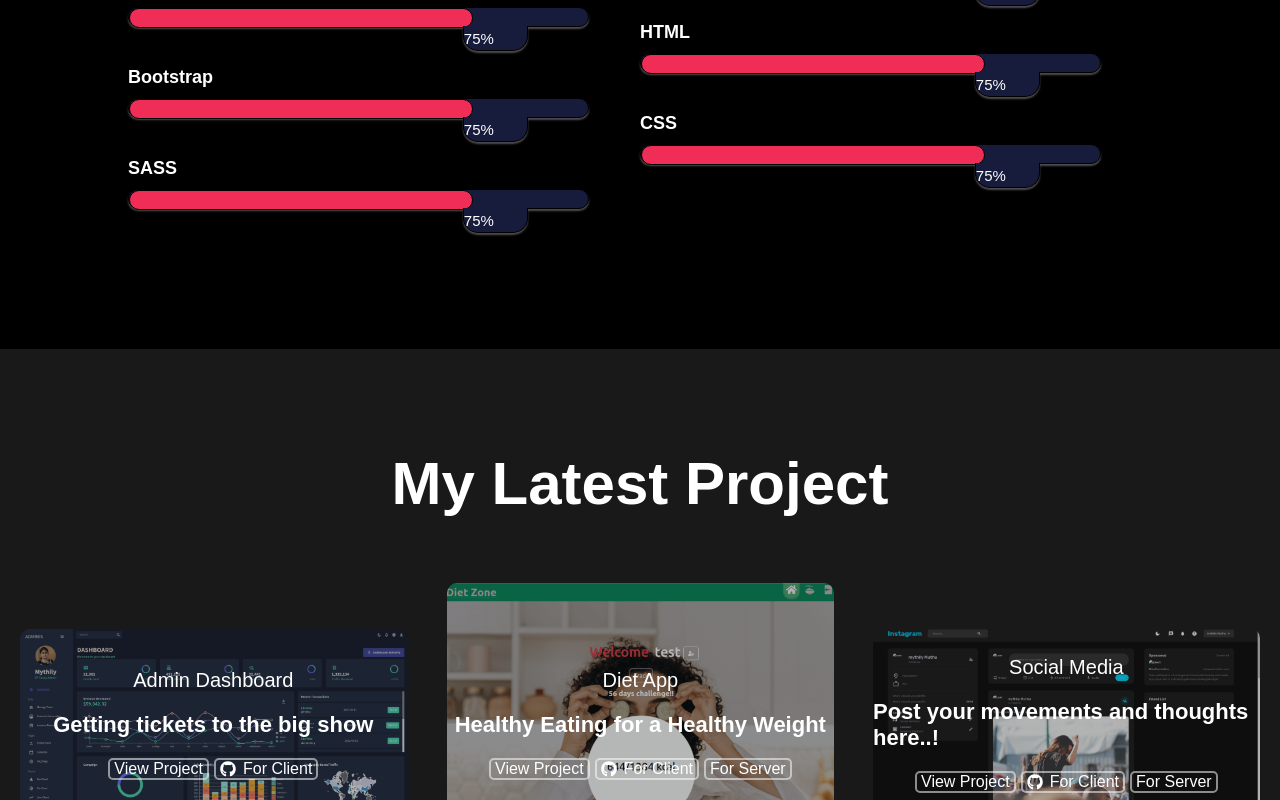
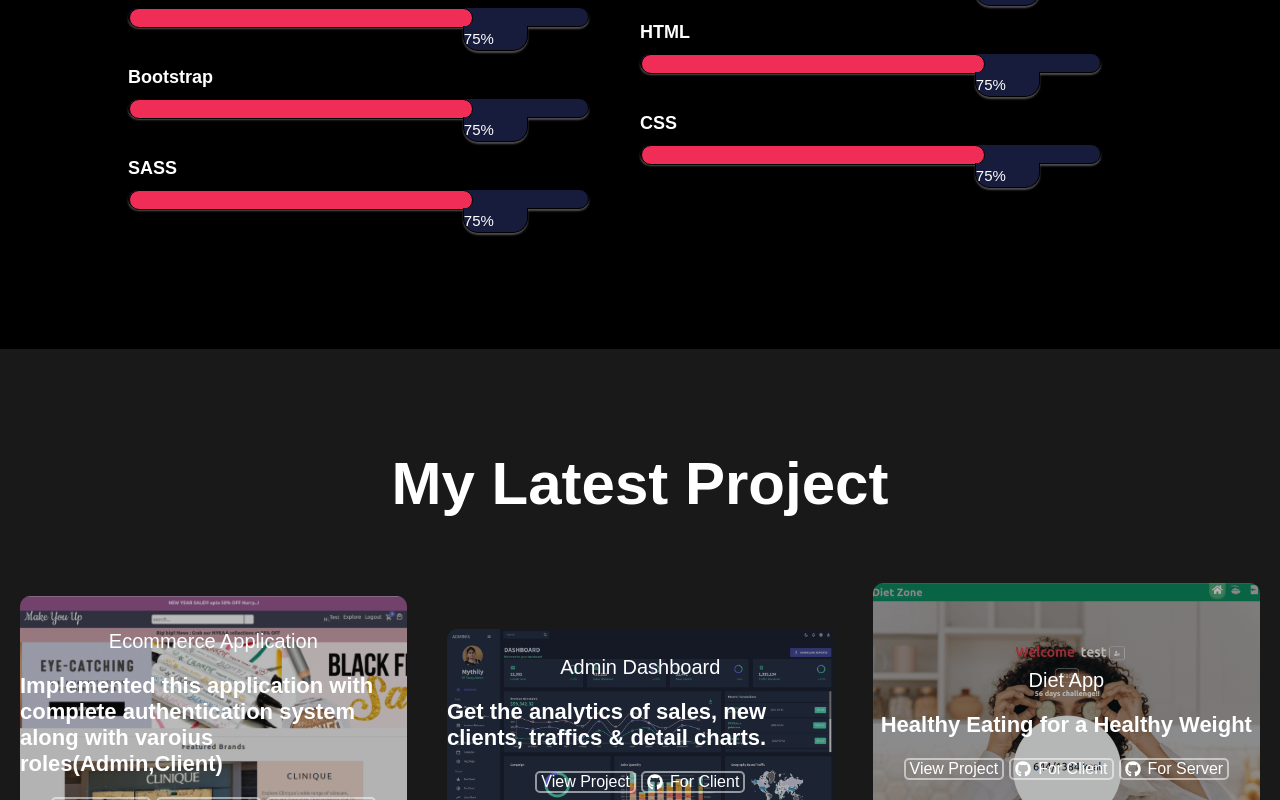
Before and after one commit to mythily-muthu/portfolio, a React (Create React App) app: page / in a window 1280 px wide. Shown: the part 2000-2800 px from the top of the page. Built offline with nearby package versions, Linux system fonts and the light colour scheme.

Commit message:
fix: Ecommerce project added

```diff
--- a/src/Home.js
+++ b/src/Home.js
@@ -32,7 +32,7 @@ function Home() {
                 <li className="nav__items mx__15">Skills</li>
               </a>
               <a href="#Portfolio">
-                <li className="nav__items mx__15">Portfolio</li>
+                <li className="nav__items mx__15">Projects</li>
               </a>
               {/* <a href="#Blog">
                 <li className="nav__items mx__15">Blog</li>
--- a/src/Project.js
+++ b/src/Project.js
@@ -8,8 +8,9 @@ import Netflix from "./assets/netflix.png";
 import Food from "./assets/food_app.png";
 import Business from "./assets/online_business.png";
 import Todo from "./assets/todo.png";
+import instagramPreview from "./assets/instagram.png";
 import DietApp from "./assets/dietapp.png";
-import instagramPreview from "./assets/instagram.png";
+import EcomApp from "./assets/ecom_app.png";
 import {
     FaGithub,
 } from "react-icons/fa";
@@ -29,6 +30,28 @@ function Project() {
                         <div className="project__box pointer relative">
                             <div className="project__box__img pointer relative">
                                 <div className="project__img__box">
+                                    <img src={EcomApp} alt="" className="project__img" />
+                                </div>
+                                <div className="mask__effect"></div>
+                            </div>
+
+                            <div className="project__meta absolute">
+                                <h5 className="project__text">Ecommerce Application</h5>
+                                <h4 className="project__text">Implemented this application with complete authentication system along with varoius roles(Admin,Client)</h4>
+                                <div className="btn_view" style={{ display: "flex", gap: "5px" }}>
+                                    <a href="https://mythu-ecommerce-app.netlify.app/" className="project__btn">View Project</a>
+                                    <a href="https://github.com/mythily-muthu/React-Ecommerce-client" className="project__btn"><FaGithub />For Client</a>
+                                    <a href="https://github.com/mythily-muthu/Ecommerce-server" className="project__btn"><FaGithub /> For Server</a>
+                                </div>
+                            </div>
+                        </div>
+                    </div>
+
+
+                    <div className="col__3" data-aos="flip-up">
+                        <div className="project__box pointer relative">
+                            <div className="project__box__img pointer relative">
+                                <div className="project__img__box">
                                     <img src={AdminDashboard} alt="" className="project__img" />
                                 </div>
                                 <div className="mask__effect"></div>
@@ -36,7 +59,7 @@ function Project() {
 
                             <div className="project__meta absolute">
                                 <h5 className="project__text">Admin Dashboard</h5>
-                                <h4 className="project__text">Getting tickets to the big show</h4>
+                                <h4 className="project__text">Get the analytics of sales, new clients, traffics & detail charts.</h4>
                                 <div className="btn_view" style={{ display: "flex", gap: "5px" }}>
                                     <a href="https://mythu-admin-dashboard.netlify.app/" className="project__btn">View Project</a>
                                     <a href="https://github.com/mythily-muthu/admin_dashboard_app" className="project__btn"><FaGithub /> For Client</a>
@@ -61,7 +84,7 @@ function Project() {
                                 <div className="btn_view" style={{ display: "flex", gap: "5px" }}>
                                     <a href="https://mythu-diet-app.netlify.app" className="project__btn">View Project</a>
                                     <a href="https://github.com/mythily-muthu/diet-app-client" className="project__btn"><FaGithub /> For Client</a>
-                                    <a href="https://github.com/mythily-muthu/diet-app-server" className="project__btn"> For Server</a>
+                                    <a href="https://github.com/mythily-muthu/diet-app-server" className="project__btn"><FaGithub /> For Server</a>
                                 </div>
                             </div>
                         </div>
@@ -82,7 +105,7 @@ function Project() {
                                 <div className="btn_view" style={{ display: "flex", gap: "5px" }}>
                                     <a href="https://mythu-instagram.netlify.app/" className="project__btn">View Project</a>
                                     <a href="https://github.com/mythily-muthu/instagram_client" className="project__btn"><FaGithub /> For Client</a>
-                                    <a href="https://github.com/mythily-muthu/instagram_server" className="project__btn"> For Server</a>
+                                    <a href="https://github.com/mythily-muthu/instagram_server" className="project__btn"><FaGithub /> For Server</a>
                                 </div>
                             </div>
                         </div>
@@ -100,7 +123,7 @@ function Project() {
 
                             <div className="project__meta absolute">
                                 <h5 className="project__text">Netflix</h5>
-                                <h4 className="project__text"> Getting tickets to the big show</h4>
+                                <h4 className="project__text">Getting tickets to the big show</h4>
                                 <div className="btn_view" style={{ display: "flex", gap: "5px" }}>
                                     <a href="https://mythu-netlify.netlify.app/" className="project__btn">View Project</a>
                                     <a href="https://github.com/mythily-muthu/netflix" className="project__btn"><FaGithub /> For Client</a>
```
Also changed, not shown: src/assets/ecom_app.png (added).
